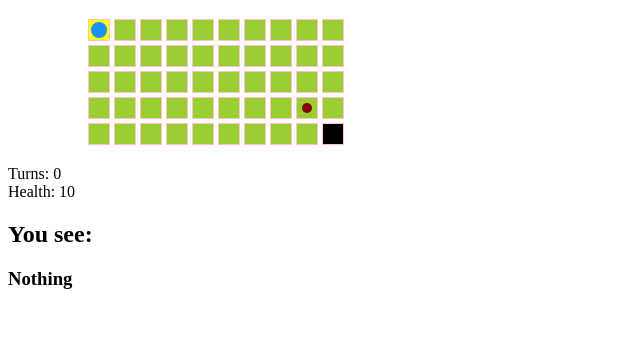
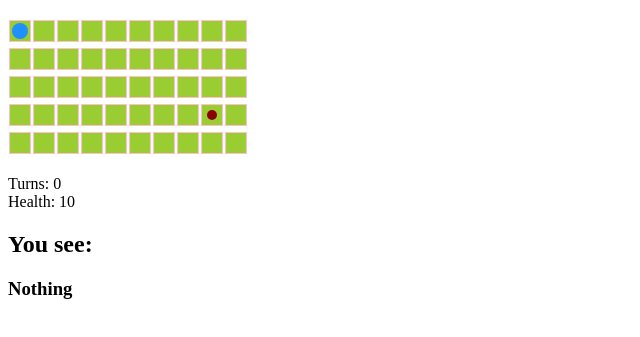
Before and after one commit to SiAdcock/js-dungeon, a website: page index.html in a window 1280 px wide. Shown: the part 61-398 px from the top of the page, without its empty margins (0-640 px from the left). Drawn offline with Linux system fonts and the light colour scheme.

Commit message:
build dungeon programmatically

```diff
--- a/index.html
+++ b/index.html
@@ -7,80 +7,7 @@
 <body>
 <div class="container">
   <h1>JS Dungeon</h1>
-  <div class="map">
-    <ul>
-      <li class="map-row-1">
-        <ul>
-          <li class="terrain terrain-start map-col map-col-1"></li>
-          <li class="terrain terrain-grass map-col map-col-2"></li>
-          <li class="terrain terrain-grass map-col map-col-3"></li>
-          <li class="terrain terrain-grass map-col map-col-4"></li>
-          <li class="terrain terrain-grass map-col map-col-5"></li>
-          <li class="terrain terrain-grass map-col map-col-6"></li>
-          <li class="terrain terrain-grass map-col map-col-7"></li>
-          <li class="terrain terrain-grass map-col map-col-8"></li>
-          <li class="terrain terrain-grass map-col map-col-9"></li>
-          <li class="terrain terrain-grass map-col map-col-10"></li>
-        </ul>
-      </li>
-      <li class="map-row-2">
-        <ul>
-          <li class="terrain terrain-grass map-col map-col-1"></li>
-          <li class="terrain terrain-grass map-col map-col-2"></li>
-          <li class="terrain terrain-grass map-col map-col-3"></li>
-          <li class="terrain terrain-grass map-col map-col-4"></li>
-          <li class="terrain terrain-grass map-col map-col-5"></li>
-          <li class="terrain terrain-grass map-col map-col-6"></li>
-          <li class="terrain terrain-grass map-col map-col-7"></li>
-          <li class="terrain terrain-grass map-col map-col-8"></li>
-          <li class="terrain terrain-grass map-col map-col-9"></li>
-          <li class="terrain terrain-grass map-col map-col-10"></li>
-        </ul>
-      </li>
-      <li class="map-row-3">
-        <ul>
-          <li class="terrain terrain-grass map-col map-col-1"></li>
-          <li class="terrain terrain-grass map-col map-col-2"></li>
-          <li class="terrain terrain-grass map-col map-col-3"></li>
-          <li class="terrain terrain-grass map-col map-col-4"></li>
-          <li class="terrain terrain-grass map-col map-col-5"></li>
-          <li class="terrain terrain-grass map-col map-col-6"></li>
-          <li class="terrain terrain-grass map-col map-col-7"></li>
-          <li class="terrain terrain-grass map-col map-col-8"></li>
-          <li class="terrain terrain-grass map-col map-col-9"></li>
-          <li class="terrain terrain-grass map-col map-col-10"></li>
-        </ul>
-      </li>
-      <li class="map-row-4">
-        <ul>
-          <li class="terrain terrain-grass map-col map-col-1"></li>
-          <li class="terrain terrain-grass map-col map-col-2"></li>
-          <li class="terrain terrain-grass map-col map-col-3"></li>
-          <li class="terrain terrain-grass map-col map-col-4"></li>
-          <li class="terrain terrain-grass map-col map-col-5"></li>
-          <li class="terrain terrain-grass map-col map-col-6"></li>
-          <li class="terrain terrain-grass map-col map-col-7"></li>
-          <li class="terrain terrain-grass map-col map-col-8"></li>
-          <li class="terrain terrain-grass map-col map-col-9"></li>
-          <li class="terrain terrain-grass map-col map-col-10"></li>
-        </ul>
-      </li>
-      <li class="map-row-5">
-        <ul>
-          <li class="terrain terrain-grass map-col map-col-1"></li>
-          <li class="terrain terrain-grass map-col map-col-2"></li>
-          <li class="terrain terrain-grass map-col map-col-3"></li>
-          <li class="terrain terrain-grass map-col map-col-4"></li>
-          <li class="terrain terrain-grass map-col map-col-5"></li>
-          <li class="terrain terrain-grass map-col map-col-6"></li>
-          <li class="terrain terrain-grass map-col map-col-7"></li>
-          <li class="terrain terrain-grass map-col map-col-8"></li>
-          <li class="terrain terrain-grass map-col map-col-9"></li>
-          <li class="terrain terrain-end map-col map-col-10"></li>
-        </ul>
-      </li>
-    </ul>
-  </div>
+  <div class="map"></div>
   <div class="game-info">
     Turns: <span class="game-info-turn-count">0</span>
   </div>
--- a/src/css/main.css
+++ b/src/css/main.css
@@ -4,6 +4,7 @@ h1 {
 
 ul {
     list-style: none;
+    padding: 0;
 }
 
 .map {
@@ -19,6 +20,7 @@ ul {
     width: 20px;
     height: 20px;
     border: 1px solid pink;
+    margin: 1px;
     cursor: pointer;
 }
 
--- a/src/js/map.js
+++ b/src/js/map.js
@@ -57,6 +57,32 @@ window.dungeon.map = (function (constants, q, pos) {
     });
   }
 
+  function renderMap() {
+    var mapNode = q('.map')[0];
+    var mapList = document.createElement('ul');
+    var mapWidth = 10;
+    var mapHeight = 5;
+    var rowNum;
+    var colNum;
+    var row;
+    var col;
+    var rowList;
+
+    for (rowNum = 1; rowNum <= mapHeight; rowNum += 1) {
+      row = document.createElement('li');
+      row.classList.add('map-row-' + rowNum);
+      rowList = document.createElement('ul');
+      for (colNum = 1; colNum <= mapWidth; colNum += 1) {
+        col = document.createElement('li');
+        col.classList.add('terrain', 'terrain-grass', 'map-col', 'map-col-' + colNum);
+        rowList.appendChild(col);
+      }
+      row.appendChild(rowList);
+      mapList.appendChild(row);
+    }
+    mapNode.appendChild(mapList);
+  }
+
   function renderCharacter(position, className) {
     var posNode = getPosNode(position);
     var charNode = document.createElement('div');
@@ -110,6 +136,7 @@ window.dungeon.map = (function (constants, q, pos) {
   }
 
   function init(hero, enemies) {
+    renderMap();
     enemies.forEach(renderEnemy);
     renderHero(hero);
     bindEvents(hero);
```
